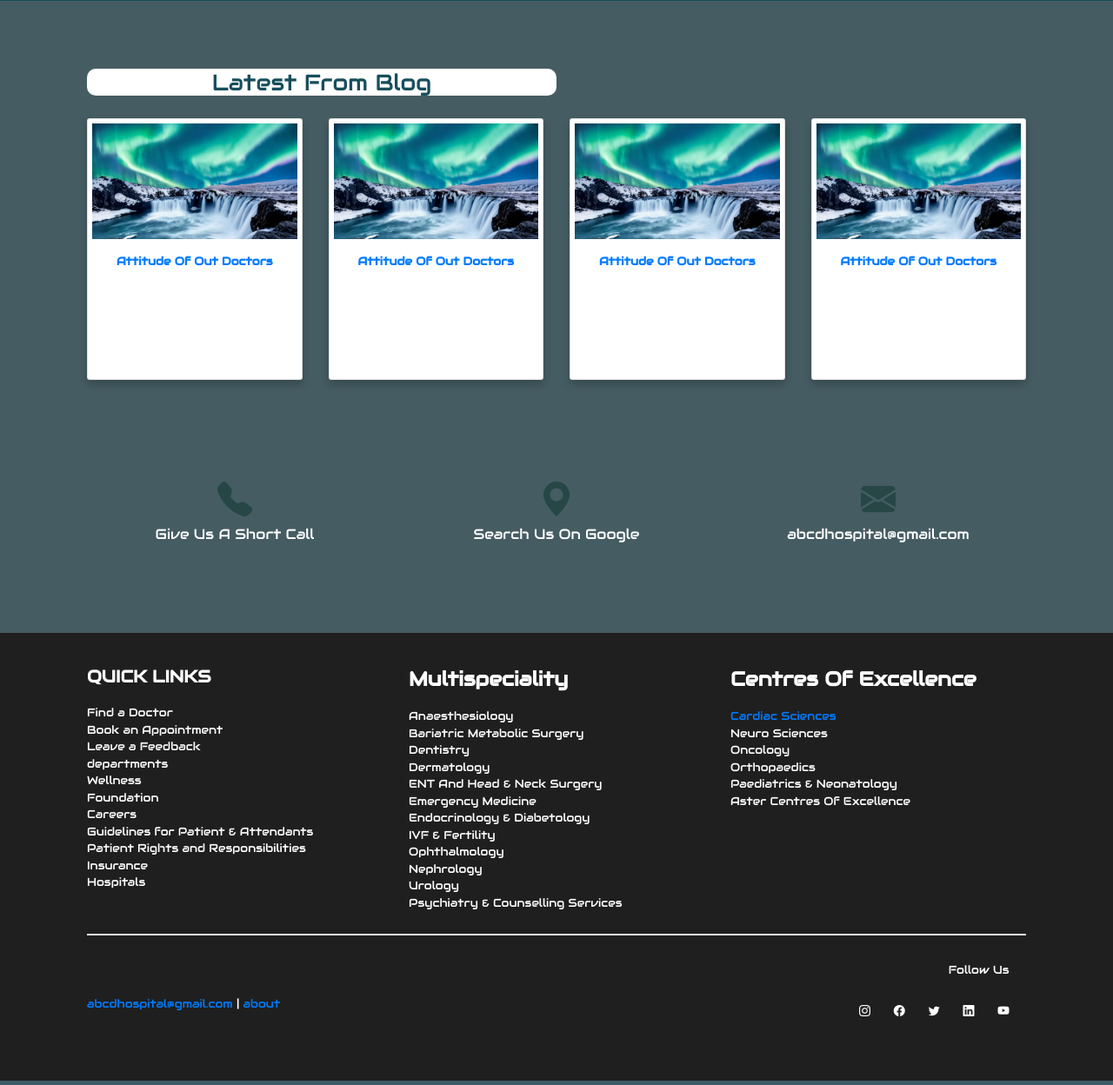
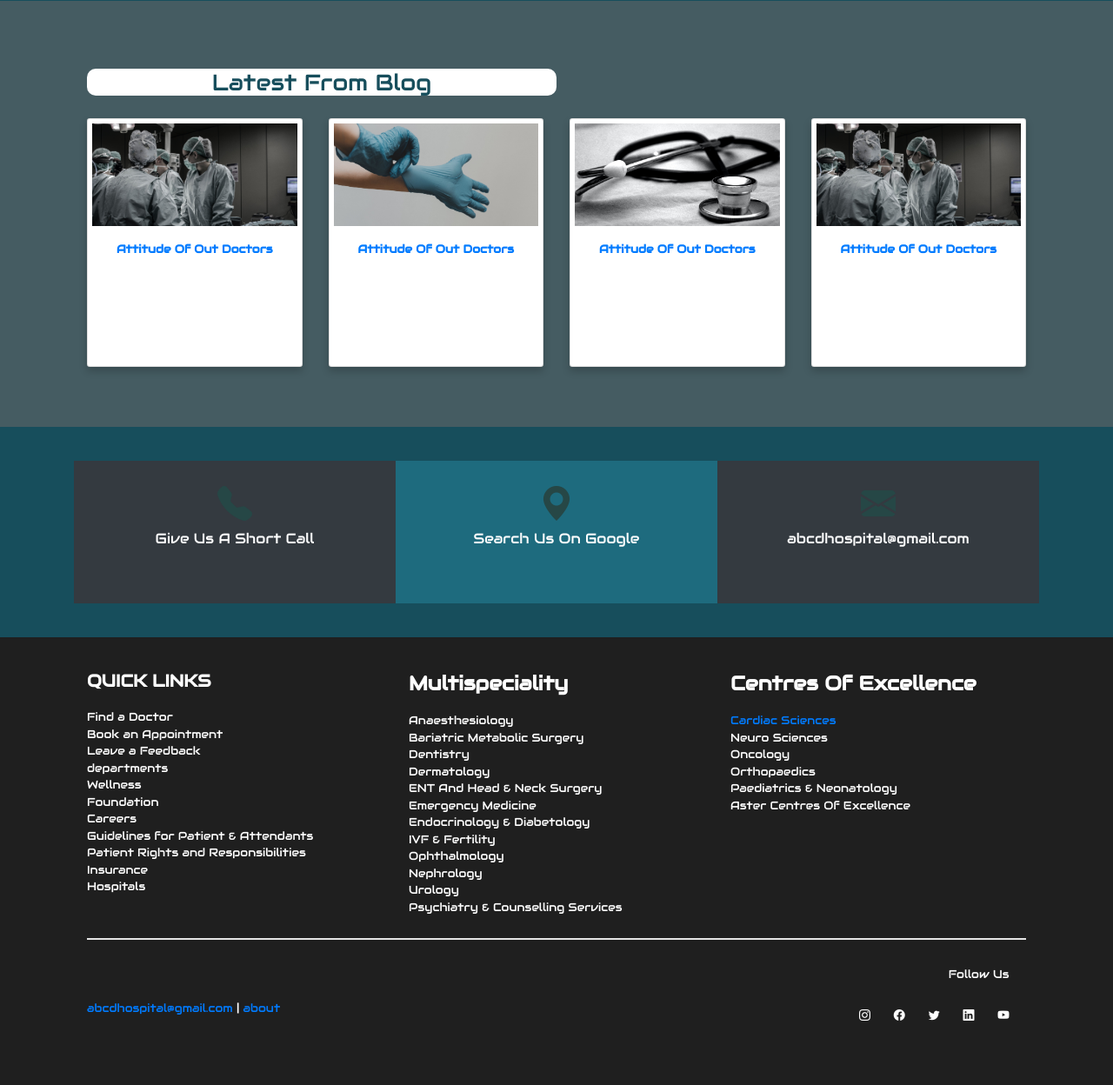
Before and after one commit to anshifmhd/abcdhospital, a Django app: page / in a window 1280 px wide. Shown: the part 2701-3949 px from the top of the page at 87% size. Run offline with Django 4.2, Linux system fonts and the light colour scheme.

Commit message:
css commit

```diff
--- a/index/static/css/index.css
+++ b/index/static/css/index.css
@@ -140,6 +140,15 @@ hr{
 }
 
 
+.call {
+    background-color: rgb(23, 78, 92);
+}
+
+.calling, .google, .mail{
+    background-color: rgb(30, 107, 126);
+
+}
+
 @import url("https://cdn.jsdelivr.net/npm/bootstrap-icons@1.8.3/font/bootstrap-icons.css");
 
 
--- a/index/templates/index.html
+++ b/index/templates/index.html
@@ -445,7 +445,7 @@
             <div class="col-lg-3">
               <div class="card">
                 <div class="card-head">
-                  <img src="{% static 'images/scenery.jpg' %}" class="img-fluid" alt="">
+                  <img src="{% static 'images/slide4.jpg' %}" class="img-fluid" alt="">
                 </div>
                 <div class="card-body">
                   <p class="font-weight-bold"><u><a href="#">Attitude Of Out Doctors</a></u></p>
@@ -458,7 +458,7 @@
             <div class="col-lg-3">
               <div class="card">
                 <div class="card-head">
-                  <img src="{% static 'images/scenery.jpg' %}" class="img-fluid" alt="">
+                  <img src="{% static 'images/slide1.jpg' %}" class="img-fluid" alt="">
                 </div>
                 <div class="card-body">
                   <p class="font-weight-bold"><u><a href="#">Attitude Of Out Doctors</a></u></p>
@@ -471,7 +471,7 @@
             <div class="col-lg-3">
               <div class="card">
                 <div class="card-head">
-                  <img src="{% static 'images/scenery.jpg' %}" class="img-fluid" alt="">
+                  <img src="{% static 'images/slide3.jpg' %}" class="img-fluid" alt="">
                 </div>
                 <div class="card-body">
                   <p class="font-weight-bold"><u><a href="#">Attitude Of Out Doctors</a></u></p>
@@ -484,7 +484,7 @@
             <div class="col-lg-3">
               <div class="card ">
                 <div class="card-head">
-                  <img src="{% static 'images/scenery.jpg' %}" class="img-fluid" alt="">
+                  <img src="{% static 'images/slide4.jpg' %}" class="img-fluid" alt="">
                 </div>
                 <div class="card-body">
                   <p class="font-weight-bold"><u><a href="#">Attitude Of Out Doctors</a></u></p>
@@ -503,22 +503,26 @@
       <section class="call">
         <div class="container text-center py-5">
           <div class="row">
-            <div class="col-lg-4">
+            <div class=" calling col-lg-4 bg-dark">
+              <br>
               <a href="#">
               <span><i class="bi bi-telephone-fill"></i></span>
               <h5>Give Us A Short Call</h5></a>
               <br><br><br>
-            </div>
-            <div class="col-lg-4">
+            </div><br>
+            <div class=" google col-lg-4" >
+              <br>
               <a href="">
               <span><i class="bi bi-geo-alt-fill"></i></span>
               <h5>Search Us On Google</h5></a>
               <br><br><br>
-            </div>
-            <div class="col-lg-4">
+            </div><br>
+            <div class=" mail col-lg-4 bg-dark">
+              <br>
               <a href="">
               <span><i class="bi bi-envelope-fill"></i></span>
               <h5>abcdhospital@gmail.com</h5></a>
+              <br><br><br>
             </div>
           </div>
         </div>
```
